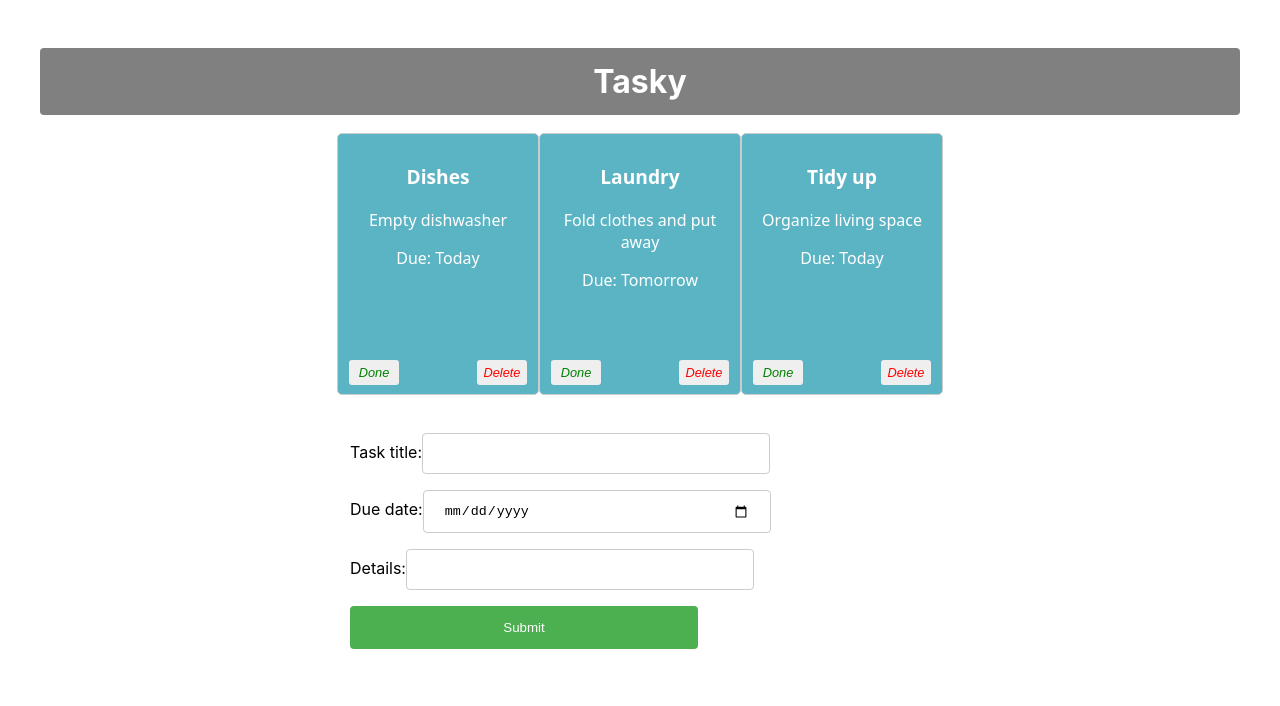
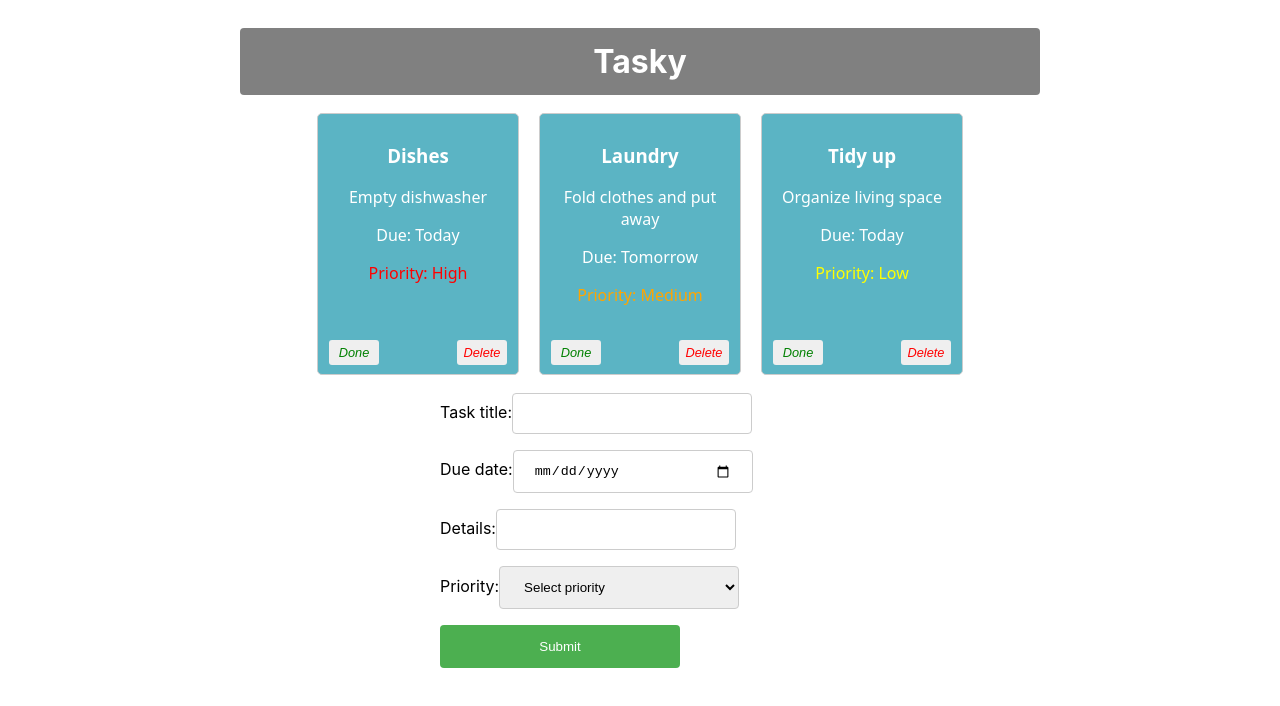
Before and after one commit to JHolland-22/REACT-BASIC-LABS, a React (Create React App) app in the folder tasky/: page / in a window 1280 px wide. Shown: the top 706 px of the page. Built offline with nearby package versions, Linux system fonts and the light colour scheme.

Commit message:
Tasky Lab 2 - Exercises done

```diff
--- a/tasky/src/App.css
+++ b/tasky/src/App.css
@@ -1,3 +1,10 @@
+.container {
+  max-width: 800px;
+  margin: 0 auto;
+  padding: 20px;
+  text-align: center;
+}
+
 h1 {
   text-align: center;
   background-color: grey;
@@ -8,44 +15,21 @@
   border-radius: 4px;
 }
 
-div {
-  padding: 20px;
-}
-
-.container{
-  text-align: center;
-
-}
-
-.title {
-  font-weight: bold;
-  font-size: 1.2em;
-}
-
 .card {
   display: inline-block;
   vertical-align: top;
   font-family: system-ui;
-  background: #5bb4c4;
+  background-color: #5bb4c4;
   color: white;
   text-align: center;
   width: 180px;
   height: 240px;
   margin: 10px;
   padding: 10px;
-  position: relative;
-}
-
-.container {
-  padding: 20px;
-}
-
-.card {
   border: 1px solid #ccc;
   border-radius: 5px;
-  padding: 10px;
-  margin: 10px 0;
   position: relative;
+  transition: background-color 0.3s ease;
 }
 
 button {
@@ -72,9 +56,13 @@
   color: red;
 }
 
+form {
+  text-align: left;
+  width: 50%;
+  margin: auto;
+}
 
-
-input[type=text], input[type=date] {
+input[type=text], input[type=date], select {
   width: 60%;
   padding: 12px 20px;
   margin: 8px 0;
@@ -99,71 +87,12 @@
   background-color: #45a049;
 }
 
-form {
-  text-align: left;
-  width: 50%;
-  margin: auto;
-}
-input[type=text], input[type=date] {
-  width: 60%;
-  padding: 12px 20px;
-  margin: 8px 0;
-  display: inline-block;
-  border: 1px solid #ccc;
-  border-radius: 4px;
-  box-sizing: border-box;
+.card.completed {
+  background-color: lightgrey;
 }
 
-input[type=submit] {
-  width: 60%;
-  background-color: #4CAF50;
-  color: white;
-  padding: 14px 20px;
-  margin: 8px 0;
-  border: none;
-  border-radius: 4px;
-  cursor: pointer;
+/* Title style */
+.title {
+  font-weight: bold;
+  font-size: 1.2em;
 }
-
-input[type=submit]:hover {
-  background-color: #45a049;
-}
-
-form {
-  text-align: left;
-  width: 50%;
-  margin: auto;
-}
-
-button {
-  border: none;
-  border-radius: 3px;
-  font-style: italic;
-  font-size: 0.8em;
-  margin: 4px 6px;
-  width: 50px;
-  height: 25px;
-}
-
-.doneButton {
-  position: absolute;
-  bottom: 5px;
-  left: 5px;
-  color: green;
-}
-
-.deleteButton {
-  position: absolute;
-  bottom: 5px;
-  right: 5px;
-  color: red;
-}
-
-.card {
-  background-color: #5bb4c4;
-  border: 1px solid #ccc;
-  border-radius: 5px;
-  padding: 10px;
-  margin: 10px 0;
-  position: relative;
-}
--- a/tasky/src/App.js
+++ b/tasky/src/App.js
@@ -7,16 +7,17 @@
 function App() {
   const [taskState, setTaskState] = useState({
     tasks: [
-      { id: 1, title: "Dishes", description: "Empty dishwasher", deadline: "Today", done: false },
-      { id: 2, title: "Laundry", description: "Fold clothes and put away", deadline: "Tomorrow", done: false },
-      { id: 3, title: "Tidy up", description: "Organize living space", deadline: "Today", done: false }
+      { id: 1, title: "Dishes", description: "Empty dishwasher", deadline: "Today", done: false, priority: "high" },
+      { id: 2, title: "Laundry", description: "Fold clothes and put away", deadline: "Tomorrow", done: false, priority: "medium" },
+      { id: 3, title: "Tidy up", description: "Organize living space", deadline: "Today", done: false, priority: "low" }
     ]
   });
 
   const [formState, setFormState] = useState({
     title: "",
     description: "",
-    deadline: ""
+    deadline: "",
+    priority: ""
   });
 
   const doneHandler = (taskIndex) => {
@@ -32,35 +33,22 @@
   };
 
   const formChangeHandler = (event) => {
-    let form = { ...formState };
-
-    switch (event.target.name) {
-      case "title":
-        form.title = event.target.value;
-        break;
-      case "description":
-        form.description = event.target.value;
-        break;
-      case "deadline":
-        form.deadline = event.target.value;
-        break;
-      default:
-        form = formState;
-    }
-    setFormState(form);
-    console.log(formState); // Log the current form state
+    const { name, value } = event.target;
+    setFormState((prevState) => ({
+      ...prevState,
+      [name]: value
+    }));
   };
 
   const formSubmitHandler = (event) => {
     event.preventDefault();
 
     const tasks = [...taskState.tasks];
-    const form = { ...formState };
+    const form = { ...formState, id: uuidv4() };
 
-    form.id = uuidv4(); // Generate a unique ID
-    tasks.push(form); // Add new task
-    setTaskState({ tasks }); // Update state
-    setFormState({ title: "", description: "", deadline: "" }); // Reset form fields
+    tasks.push(form);
+    setTaskState({ tasks });
+    setFormState({ title: "", description: "", deadline: "", priority: "" });
   };
 
   return (
@@ -75,6 +63,7 @@
           done={task.done}
           markDone={() => doneHandler(index)}
           deleteTask={() => deleteHandler(index)}
+          priority={task.priority}
         />
       ))}
       <AddTaskForm submit={formSubmitHandler} change={formChangeHandler} />
--- a/tasky/src/components/Forum.js
+++ b/tasky/src/components/Forum.js
@@ -16,8 +16,19 @@
         <br />
         <label>
           Details:
-          <input type="text" name="description" onChange={(event) => props.change(event)} />
+          <input type="text" name="description" required onChange={(event) => props.change(event)} />
         </label>
+        <br />
+        <label>
+          Priority:
+          <select name="priority" required onChange={(event) => props.change(event)}>
+            <option value="">Select priority</option>
+            <option value="low">Low</option>
+            <option value="medium">Medium</option>
+            <option value="high">High</option>
+          </select>
+        </label>
+        <br />
         <input type="submit" value="Submit" />
       </form>
     </div>
--- a/tasky/src/components/Task.js
+++ b/tasky/src/components/Task.js
@@ -1,16 +1,22 @@
-// Task.js
-import React from 'react';
+import React from "react";
 
 const Task = (props) => {
-    return (
-        <div className="card" style={{ backgroundColor: props.done ? 'lightgrey' : '#5bb4c4' }}>
-            <p className="title">{props.title}</p>
-            <p>{props.description}</p>
-            <p>Due: {props.deadline}</p>
-            <button onClick={props.markDone} className='doneButton'>Done</button> {/* Button to mark as done */}
-            <button className='deleteButton' onClick={props.deleteTask}>Delete</button> {/* Button to delete the task */}
-        </div>
-    );
-}
+  const priorityStyles = {
+    low: { color: 'yellow' },
+    medium: { color: 'orange' },
+    high: { color: 'red' }
+  };
+
+  return (
+    <div className="card">
+      <h3>{props.title}</h3>
+      <p>{props.description}</p>
+      <p>Due: {props.deadline}</p>
+      <p style={priorityStyles[props.priority]}>Priority: {props.priority.charAt(0).toUpperCase() + props.priority.slice(1)}</p> {/* Display the priority */}
+      <button onClick={props.markDone} className='doneButton'>Done</button>
+      <button className='deleteButton' onClick={props.deleteTask}>Delete</button>
+    </div>
+  );
+};
 
 export default Task;
```
